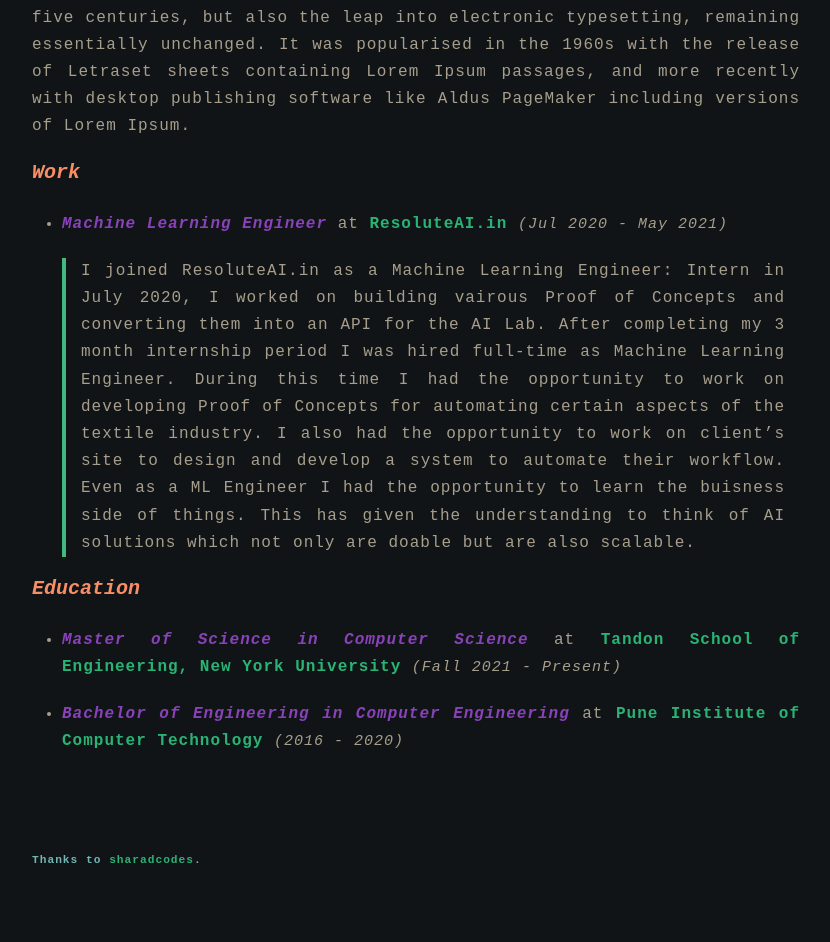
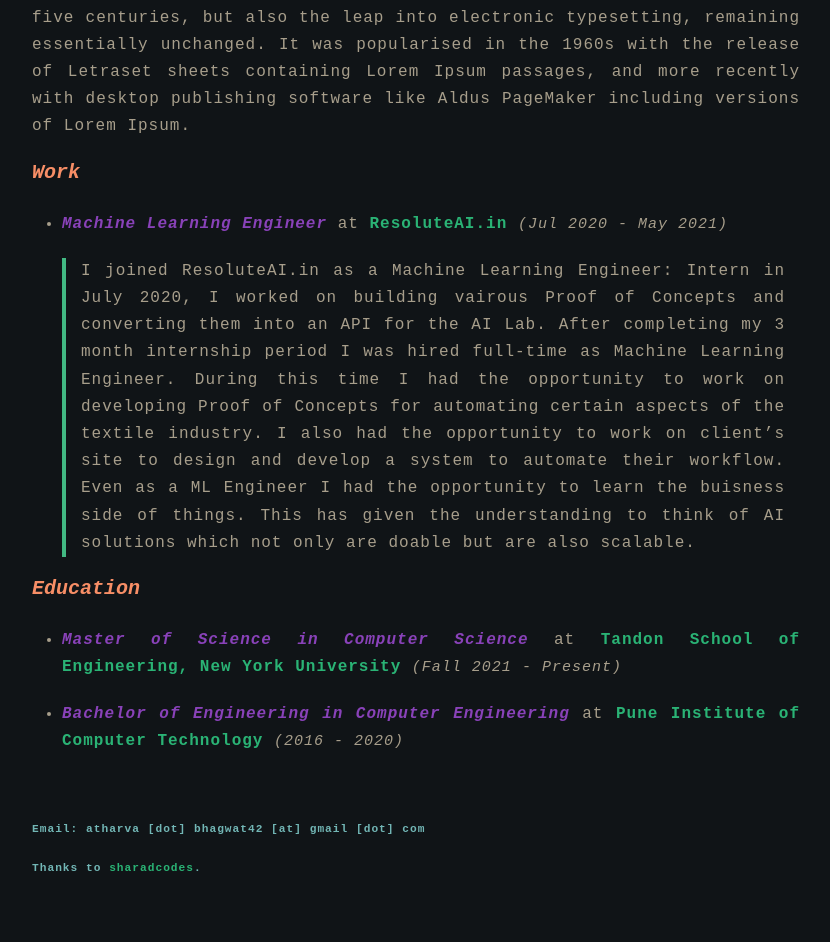
Before and after one commit to atharva-bhagwat/atharva-bhagwat.github.io, a Jekyll site: the page built from about.md, in a window 1280 px wide. Shown: the part 458-1400 px from the top of the page, without its empty margins (224-1054 px from the left). Built offline with Jekyll 4.4.1, drawn with Linux system fonts in a browser that asks for light colours.

Commit message:
Added email to footer

```diff
--- a/_data/extra.yml
+++ b/_data/extra.yml
@@ -1,2 +1,2 @@
-# list:
-#   footer_bio: This is a bio of me.
+list:
+  footer_bio: "Email: atharva [dot] bhagwat42 [at] gmail [dot] com"
--- a/_includes/footer.html
+++ b/_includes/footer.html
@@ -3,7 +3,8 @@
 		{{site.data.extra.list.footer_bio}}
 	</p>
 	<p>
-		Thanks to <a href='https://github.com/sharadcodes'>sharadcodes</a>.
+		Thanks to <a href='https://github.com/sharadcodes/jekyll-theme-dark-reader' target="_blank">sharadcodes</a>.
 	</p>
+
 </footer>
 <script src='{{site.baseurl}}/assets/js/site.js' id="pill_site_script" type='module'></script>
```
